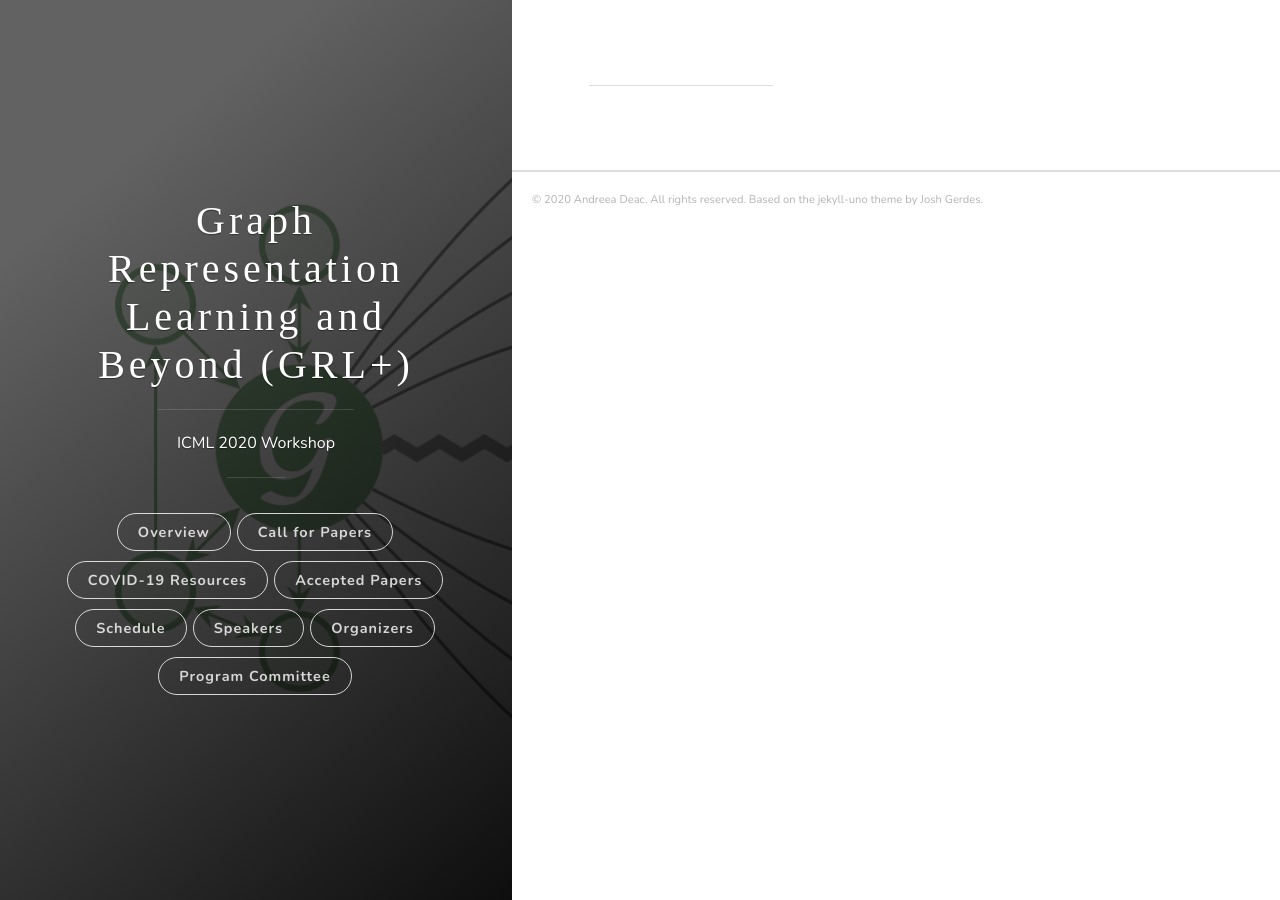
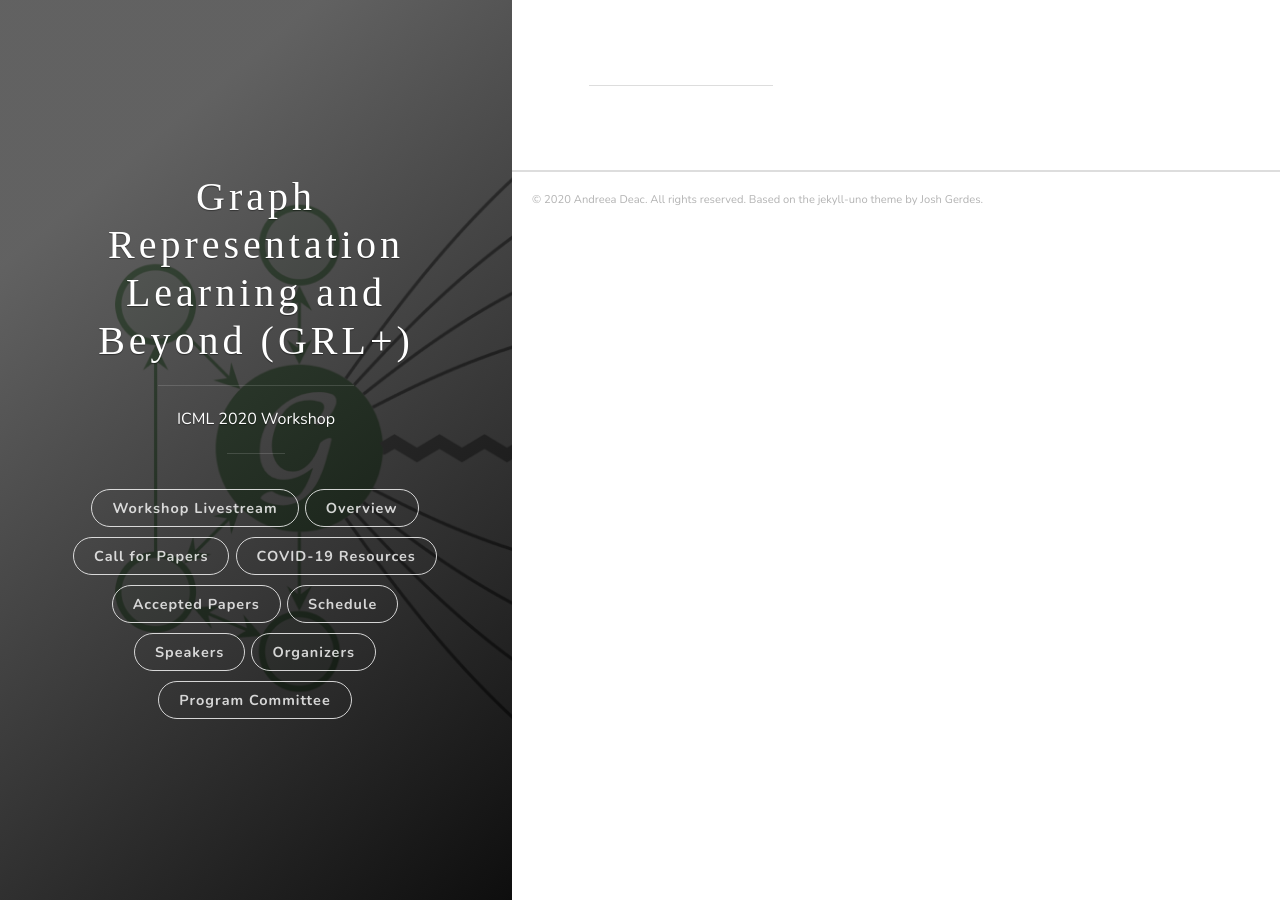
Before and after one commit to grlplus/grlplus.github.io, a Jekyll site: the page built from index.html, in a window 1280 px wide. Built offline with Jekyll 4.4.1, drawn with Linux system fonts in a browser that asks for light colours; some web fonts are replaced; the list of posts is cut into pages by our own code.

Commit message:
Livestream page visible

```diff
--- a/_includes/header.html
+++ b/_includes/header.html
@@ -20,6 +20,7 @@
 
           <nav class="cover-navigation cover-navigation--primary">
             <ul class="navigation">
+              <li class="navigation__item"><a href="https://icml.cc/virtual/2020/workshop/5715" title="livestr" class="blog-button">Workshop Livestream</a></li>
               <li class="navigation__item"><a href="{{ site.baseurl }}/overview" title="overview" class="blog-button">Overview</a></li>
               <li class="navigation__item"><a href="{{ site.baseurl }}/cfp" title="cfp" class="blog-button">Call for Papers</a></li>
               <li class="navigation__item"><a href="{{ site.baseurl }}/covid19" title="covid19" class="blog-button">COVID-19 Resources</a></li>
```
